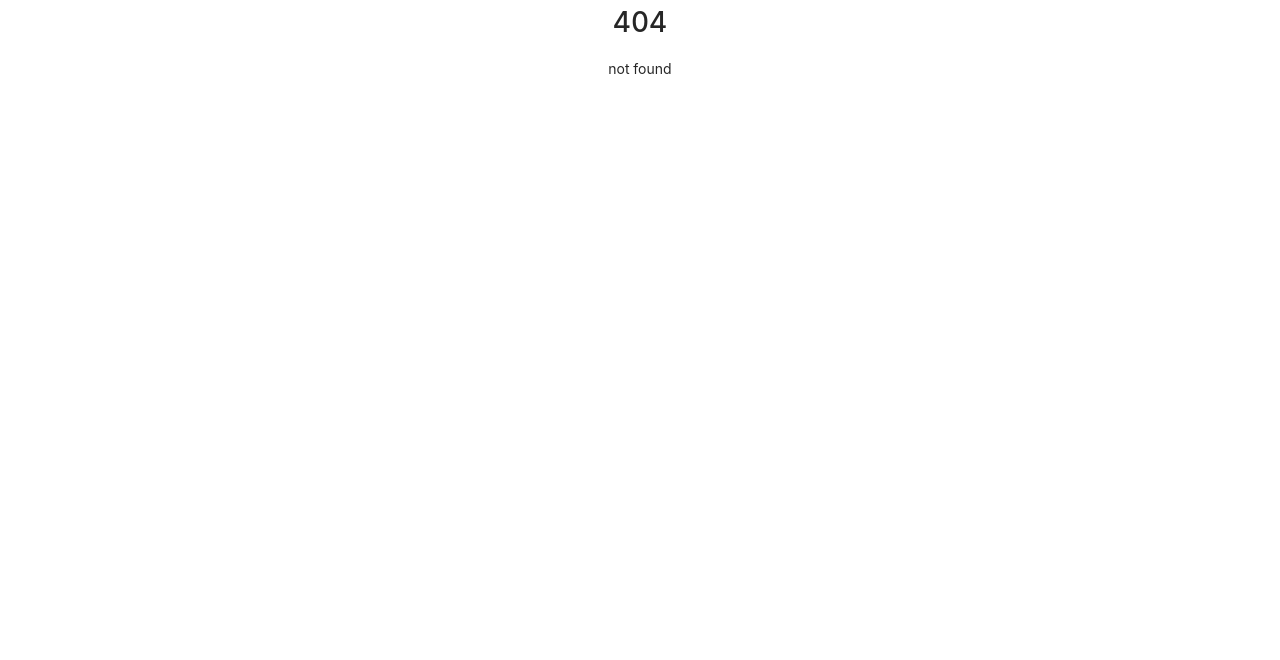
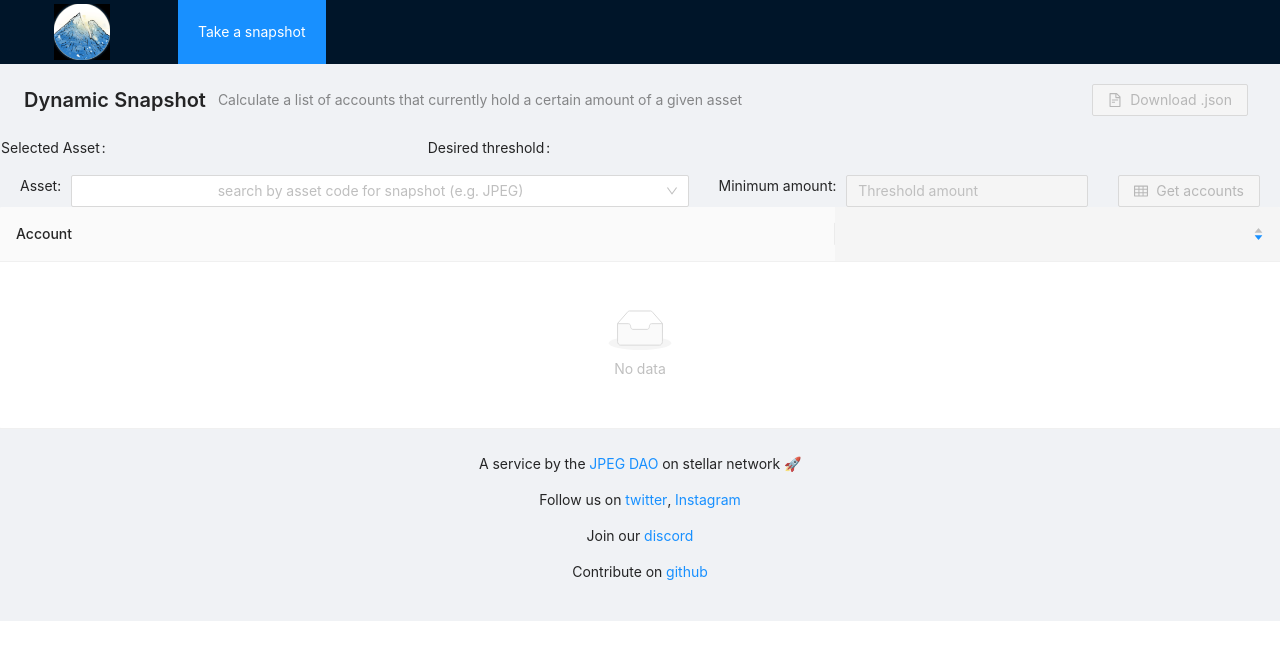
Before and after one commit to TheJPEGDAO/wallet_check, a React (Create React App) app: page /snapshot in a window 1280 px wide. Before the commit this address had no page. Shown: the top 660 px of the page. Built offline with nearby package versions, Linux system fonts and the light colour scheme; what stellar-sdk would draw is missing.

Commit message:
Provide download link for snapshot

```diff
--- a/package.json
+++ b/package.json
@@ -4,6 +4,7 @@
   "homepage": "https://thejpegdao.github.io/wallet_check/",
   "private": true,
   "dependencies": {
+    "@ant-design/icons": "^4.7.0",
     "@cosmic-plus/loopcall": "^1.6.0",
     "@testing-library/jest-dom": "^5.16.4",
     "@testing-library/react": "^13.0.1",
@@ -16,6 +17,7 @@
     "bignumber.js": "^9.0.2",
     "react": "^18.0.0",
     "react-dom": "^18.0.0",
+    "react-highlight-words": "^0.18.0",
     "react-router-dom": "^6.3.0",
     "react-scripts": "5.0.1",
     "stellar-sdk": "^10.0.1",
--- a/src/App.tsx
+++ b/src/App.tsx
@@ -1,7 +1,9 @@
-import React from "react";
+import React, {useMemo} from "react";
 import "./App.css";
-import {BrowserRouter,/* Navigate,*/ Routes, Route} from "react-router-dom";
+import {BrowserRouter, Navigate, Routes, Route, Link, useLocation} from "react-router-dom";
 import Home from "./Home";
+import {Layout, Menu} from "antd";
+import {Content, Footer, Header} from "antd/lib/layout/layout";
 
 const applicationBasename = process.env.PUBLIC_URL + (process.env.PUBLIC_URL.endsWith("/") ? "" : "/");
 
@@ -9,17 +11,59 @@ const NotFound = () => {
     return <div><h1>404</h1>not found</div>
 };
 
-const App = () => {
-  return (<div className="App">
-          <BrowserRouter basename={applicationBasename}>
-            <Routes>
-                {/*<Route path={"/"} element={<Navigate to="/home" replace />}/>*/}
-                <Route path={"/"} element={<Home />} />
-                <Route path={"*"} element={<NotFound />} />
-            </Routes>
-          </BrowserRouter>
-      </div>
-  );
+const App = (): JSX.Element => {
+    const currentLocation = useLocation();
+    const activeMenuKey = useMemo(() => {
+        const navKeys: { [name: string]: string } = {
+            "/snapshot": "nav:snapshot",
+            "/snapshot/": "nav:snapshot",
+            "/snapshots": "nav:snapshots",
+            "/snapshots/": "nav:snapshots",
+        }
+
+        const key = Object.keys(navKeys).find(k => k === currentLocation.pathname);
+        if (key) {
+            return navKeys[key];
+        }
+    }, [currentLocation.pathname]);
+
+    return (<div className="App">
+            <Layout>
+                <Header className={"pageHeader"}>
+                    <div className={"jpegdaologo"}/>
+                    <Menu
+                        selectable={true}
+                        mode={"horizontal"}
+                        theme={"dark"}
+                        selectedKeys={!!activeMenuKey?[activeMenuKey]:[]}
+                        activeKey={activeMenuKey}
+                    >
+                        <Menu.Item key={"nav:snapshot"}><Link to={"/snapshot"}>Take a snapshot</Link></Menu.Item>
+                        {/* <Menu.Item key={"nav:snapshots"}><Link to={"/snapshots"}>Show scheduled snapshots</Link></Menu.Item> */ }
+                    </Menu>
+                </Header>
+                <Content className={"pageContent"}>
+                    <Routes>
+                        {<Route path={"/"} element={<Navigate to="/snapshot" replace/>}/>}
+
+                        <Route path={"/snapshot"} element={<Home/>}/>
+                        <Route path={"/snapshots"} element={<Home/>}/>
+                        <Route path={"*"} element={<NotFound/>}/>
+                    </Routes>
+                </Content>
+                <Footer style={{ textAlign: 'center' }}>
+                    <p>A service by the <a href={"https://thejpegdao.com"} target={"_blank"} rel={"_noref"}>JPEG DAO</a> on stellar network 🚀</p>
+                    <p>Follow us on <a href={"https://twitter.com/thejpegdao"} target={"_blank"} rel={"_noref"}>twitter</a>, <a href={"https://instagram.com/thejpegdao/"}>Instagram</a></p>
+                    <p>Join our <a href={"https://discord.gg/UbJvFUHnY2"} target={"_blank"} rel={"_noref"}>discord</a></p>
+                    <p>Contribute on <a href={"https://github.com/thejpegdao"} target={"_blank"} rel={"_noref"}>github</a></p>
+                </Footer>
+            </Layout>
+
+        </div>
+    );
 }
 
-export default App;
+const RoutedApp = () =>
+    <BrowserRouter basename={applicationBasename}><App/></BrowserRouter>
+
+export default RoutedApp;
--- a/src/AssetSearch.tsx
+++ b/src/AssetSearch.tsx
@@ -1,8 +1,9 @@
-import {AutoComplete, AutoCompleteProps} from "antd";
+import {AutoComplete, AutoCompleteProps, Col, Input, InputProps, Row, Space} from "antd";
 import { DefaultOptionType } from "antd/lib/select";
 import {useMemo, useState} from "react";
 import {server} from "./common";
 import {ServerApi} from "stellar-sdk";
+import Highlighter from "react-highlight-words";
 type AssetRecord = ServerApi.AssetRecord;
 
 const getDomainFromAssetRecord = (asset: AssetRecord): string => {
@@ -20,9 +21,12 @@ const AssetSearch = (props: AutoCompleteProps) => {
     const [assets, setAssets] = useState<DefaultOptionType[]>([]);
     const [search, setSearch] = useState<string>("");
 
-    const searchAssets = (search: string) =>  {
-        setSearch(search);
-        server.assets().forCode(search).call()
+    const searchAssets = (searchString: string) =>  {
+        setSearch(searchString);
+        const assetCode = searchString.includes(":")
+            ? searchString.substring(0, searchString.indexOf(":"))
+            : searchString;
+        server.assets().forCode(assetCode).call()
             .then(({records}) => records.map(r => ({
                 label: r.asset_code + " * "+getDomainFromAssetRecord(r)+" ("+r.asset_issuer.substring(0, 5)+"..."+r.asset_issuer.substring(52)+")",
                 value: r.asset_code + ":" + r.asset_issuer
@@ -34,7 +38,13 @@ const AssetSearch = (props: AutoCompleteProps) => {
 
     const options = useMemo(() => assets
             .filter(a => a.value!.toString().includes(search))
-            .map(option => ({label: option.label, value: option.value}))
+            .map(option => ({
+                label: <Highlighter
+                    searchWords={[search]}
+                    autoEscape={true}
+                    textToHighlight={option.label}
+                />,
+                value: option.value}))
     , [search, assets]);
 
     return <AutoComplete
--- a/src/Home.tsx
+++ b/src/Home.tsx
@@ -1,18 +1,18 @@
 import 'antd/dist/antd.css';
-import React, {useEffect, useState} from "react";
+import React, {useCallback, useEffect, useMemo, useRef, useState} from "react";
 import {Asset} from "stellar-sdk";
 import useAccounts, {AccountRecord} from "./useAccounts";
-import {Table} from "antd";
+import {Button, Col, Descriptions, Input, PageHeader, Row, Table} from "antd";
 import BigNumber from "bignumber.js";
 import AssetSearch from "./AssetSearch";
 import {assetToString, getStellarAsset} from "./common";
+import {FileTextOutlined, TableOutlined} from '@ant-design/icons';
+import SnapshotData from "./SnapshotData";
 
-const code = 'JPEG';
-const issuer = 'GDZQGQFWKQQWJ7ACKK4DJKFQ7QQ5FXD3PEQBDUBISTNJYW5LWW3FSCKK';
-const threshold = 10000;
 
 const Home = () => {
-    const [checkAsset, setCheckAsset] = useState<Asset>(new Asset(code, issuer));
+    const [checkAsset, setCheckAsset] = useState<Asset>();
+    const [threshold, setThreshold] = useState<number>();
     const getAccounts = useAccounts(checkAsset, threshold);
     /**/
     useEffect(() => {
@@ -24,13 +24,83 @@ const Home = () => {
     /**/
 
     useEffect(() => {
-        getAccounts.abort();
+        if (undefined === checkAsset && undefined !== threshold) {
+            setThreshold(undefined);
+        }
         // eslint-disable-next-line
-    }, [checkAsset]);
+    }, [checkAsset, threshold]);
+
+    const downloadsDisabled = useMemo(() => {
+        return getAccounts.loading || getAccounts.count === 0;
+    }, [getAccounts.loading, getAccounts.count]);
+
+    const downloadSnapshotLink = useRef<HTMLAnchorElement>(null);
+
+    const compileSnapshot = useCallback((): SnapshotData => {
+        return {threshold: threshold??0, accounts: getAccounts.accounts, asset: checkAsset?{code: checkAsset.code, issuer: checkAsset.issuer}:{}, updated: new Date()};
+    }, [threshold, checkAsset, getAccounts.accounts]);
+
+    const downloadJson = () => {
+        const url = window.URL.createObjectURL(
+            new Blob([Buffer.from(JSON.stringify(compileSnapshot()))], {type: "application/json"})
+        );
+        if (downloadSnapshotLink.current) {
+            downloadSnapshotLink.current.href = url;
+            downloadSnapshotLink.current.setAttribute("download", "snapshot_"+(new Date().valueOf()/1000).toFixed()+".json")
+            //downloadSnapshotLink.current.click();
+        }
+
+        //window.open(url)
+    }
 
     return <>
-        <p>Accounts holding at least {threshold} {assetToString(checkAsset)}: {getAccounts.count}</p>
-        <AssetSearch style={{width: 400}} onSelect={(value: string) => setCheckAsset(getStellarAsset(value))} />
+        <PageHeader
+            title="Dynamic Snapshot"
+            subTitle="Calculate a list of accounts that currently hold a certain amount of a given asset"
+            extra={<>
+                <Button icon={<FileTextOutlined />} disabled={downloadsDisabled} onClick={() => downloadJson()}>Download .json</Button>
+                {/*<Button icon={<FileExcelOutlined />} disabled={downloadsDisabled}>Download .csv</Button>*/}
+                <a style={{display: "none"}} href={"."} ref={downloadSnapshotLink}>Download snapshot</a>
+            </>}
+        />
+
+        <Descriptions>
+            <Descriptions.Item label={"Selected Asset"}>{assetToString(checkAsset)}</Descriptions.Item>
+            <Descriptions.Item label={"Desired threshold"}>{threshold}</Descriptions.Item>
+        </Descriptions>
+        <Row gutter={[10, 0]}>
+            <Col flex={"20px"}/>
+            <Col><label htmlFor={"assetSearch"}>Asset: </label></Col>
+            <Col flex={"auto"}>
+                <AssetSearch
+                    id={"assetSearch"}
+                    style={{width: "100%"}}
+                    allowClear={true}
+                    onClear={() => setCheckAsset(undefined)}
+                    placeholder={"search by asset code for snapshot (e.g. JPEG)"}
+                    onSelect={(value: string) => setCheckAsset(getStellarAsset(value))}
+                />
+            </Col>
+            <Col flex={"20px"}/>
+            <Col><label>Minimum amount:</label></Col>
+            <Col><Input
+                placeholder={"Threshold amount"}
+                type={"number"}
+                onChange={(e) => {if(!!checkAsset) {setThreshold(Math.max(0, parseInt(e.target.value))); }}}
+                disabled={!checkAsset}
+                value={!!checkAsset?threshold:undefined}
+            /></Col>
+            <Col flex={"20px"}/>
+            <Col><Button
+                icon={<TableOutlined />}
+                loading={getAccounts.loading}
+                onClick={() => getAccounts.search()}
+                disabled={!checkAsset || undefined === threshold}
+            >Get accounts</Button></Col>
+            <Col flex={"20px"}/>
+        </Row>
+
+
         <Table<AccountRecord>
             rowKey={r => r.id}
             dataSource={getAccounts.accounts}
@@ -42,7 +112,7 @@ const Home = () => {
             />
             <Table.Column<AccountRecord>
                 dataIndex={"balance"}
-                title={code}
+                title={checkAsset?.getCode()??""}
                 defaultSortOrder={getAccounts.loading?null:"descend"}
                 sorter={(a, b) => new BigNumber(a.balance).minus(b.balance).toNumber()}
             />
--- /dev/null
+++ b/src/SnapshotData.tsx
@@ -0,0 +1,15 @@
+import {AccountRecord} from "./useAccounts";
+
+interface Asset {
+    issuer?: string;
+    code?: string;
+}
+
+interface SnapshotData {
+    updated: Date;
+    asset: Asset;
+    threshold: number;
+    accounts: AccountRecord[];
+}
+
+export default SnapshotData;
--- a/src/common.tsx
+++ b/src/common.tsx
@@ -7,7 +7,8 @@ export const getStellarAsset = (code: string): Asset => {
         ? Asset.native()
         : new Asset(assetCode, assetIssuer);
 };
-export const assetToString = (asset: Asset): string => {
+export const assetToString = (asset?: Asset): string => {
+    if (!asset) return "";
     return asset.isNative()
         ? 'native'
         : asset.getCode()+':'+asset.getIssuer();
--- a/src/index.css
+++ b/src/index.css
@@ -11,3 +11,24 @@ code {
   font-family: source-code-pro, Menlo, Monaco, Consolas, 'Courier New',
     monospace;
 }
+
+.jpegdaologo {
+  float: left;
+  background-image: url("/public/jpegdao.png");
+  height: 56px;
+  width: 120px;
+  background-size: 56px 56px;
+  background-repeat: no-repeat;
+  margin: 4px;
+}
+
+.pageHeader {
+  position: fixed;
+  z-index: 1;
+  width: 100%;
+  margin-bottom: 15px;
+}
+
+.pageContent {
+  margin-top: 64px;
+}
--- a/src/useAccounts.tsx
+++ b/src/useAccounts.tsx
@@ -1,5 +1,5 @@
 import {Asset, Horizon, ServerApi} from "stellar-sdk";
-import {useEffect, useMemo, useState} from "react";
+import {useEffect, useState} from "react";
 import loopcall from "@cosmic-plus/loopcall";
 import BigNumber from "bignumber.js";
 import {server} from "./common";
@@ -31,6 +31,7 @@ interface UseAccountsState {
     count: number;
     loading: boolean;
     abort: () => void;
+    search: () => void;
 }
 
 interface GetAssetsProps {
@@ -56,8 +57,7 @@ export const getAccountsWithAssetBalanceOverThreshold = ({
         const balanceLine = getBalanceLineForAssetFromAccount(asset, account);
 
         const rAccount = {id: account.id, balance: balanceLine?.balance??''};
-        // @ts-ignore
-        Object.keys(account).forEach(key => delete account[key]);
+        Object.keys(account).forEach(key => delete (account as {[name: string]: any})[key]);
         if (isAssetBalanceAboveThreshold(balanceLine, thresholdBigNumber)) {
             onStep?.(rAccount);
             count++;
@@ -84,30 +84,46 @@ export const getAccountsWithAssetBalanceOverThreshold = ({
         .then(() => true);
 };
 
-const useAccounts = (asset: Asset, threshold: number, limit?: number): UseAccountsState => {
-    const fetchAccountsAbortController = useMemo(() => new AbortController(), []);
+const useAccounts = (asset: Asset|undefined, threshold: number|undefined, limit?: number): UseAccountsState => {
+    const [shouldSearch, setShouldSearch] = useState(false);
+    const fetchAccountsAbortController = new AbortController();
     const [state, setState] = useState<UseAccountsState>({
         accounts: [],
         count: 0,
         loading: false,
         abort: () => { fetchAccountsAbortController.abort(); },
+        search: () => { setShouldSearch(true); }
     });
 
     useEffect(() => {
+        console.log('change...')
+        if (!shouldSearch) return;
         if (state.loading) return;
+        if (!asset) {
+            state.abort();
+            return;
+        }
         setState(p => ({...p, loading: true, accounts: [], count: 0}));
-
+        setShouldSearch(false);
         getAccountsWithAssetBalanceOverThreshold({
             asset: asset,
-            threshold: threshold,
+            threshold: threshold??0,
             limit: limit,
             abortSignal: fetchAccountsAbortController.signal,
             onStep: a => {
-                setState(p => ({...p, count: p.count + 1, accounts: p.accounts.concat(a)}));
+                setState(p => {
+                    const newAccounts = !!(p.accounts.find(pa => pa.id === a.id))
+                        ? p.accounts
+                        : p.accounts.concat(a);
+                    return {...p,
+                        count: newAccounts.length,
+                        accounts: newAccounts,
+                    };
+                });
             }
         })
             .then(done => {
-                state.abort();
+                //state.abort();
             })
             .catch((e: any) => console.warn(e))
             .finally(() => {
@@ -119,7 +135,7 @@ const useAccounts = (asset: Asset, threshold: number, limit?: number): UseAccoun
             state.abort();
         }
         // eslint-disable-next-line
-    }, [asset, threshold]);
+    }, [asset, threshold, shouldSearch]);
 
     return state;
 }
--- a/tsconfig.json
+++ b/tsconfig.json
@@ -21,7 +21,8 @@
     "jsx": "react-jsx",
     "baseUrl": ".",
     "paths": {
-      "@cosmic-plus/loopcall": ["typings/loopcall"]
+      "@cosmic-plus/loopcall": ["typings/loopcall"],
+      "react-highlight-words": ["typings/react-highlight-words"]
     }
   },
   "include": [
--- /dev/null
+++ b/typings/react-highlight-words.d.ts
@@ -0,0 +1 @@
+declare module 'react-highlight-words'
```
Also changed, not shown: 1 other file (tests, documents, lock files or other folders).
